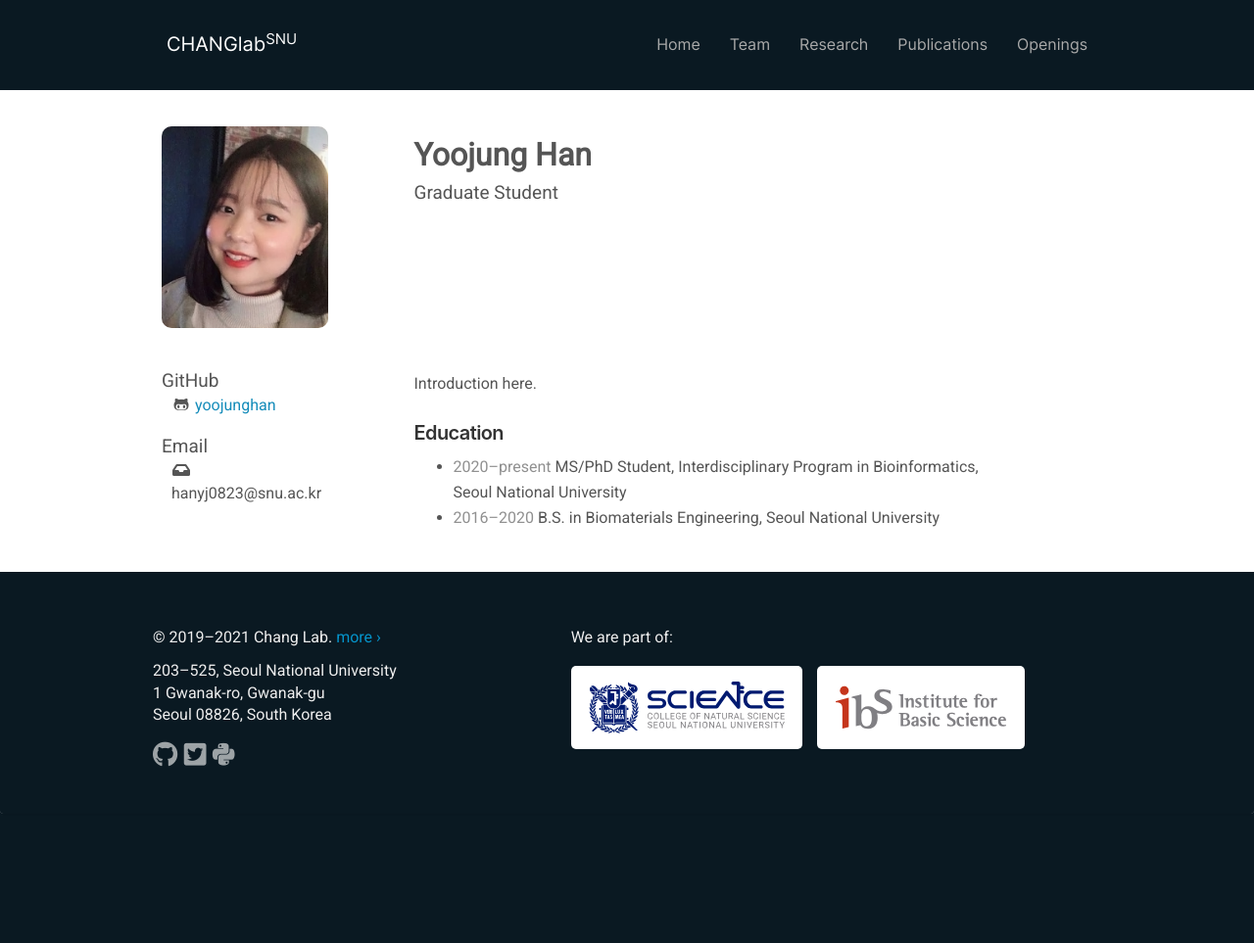
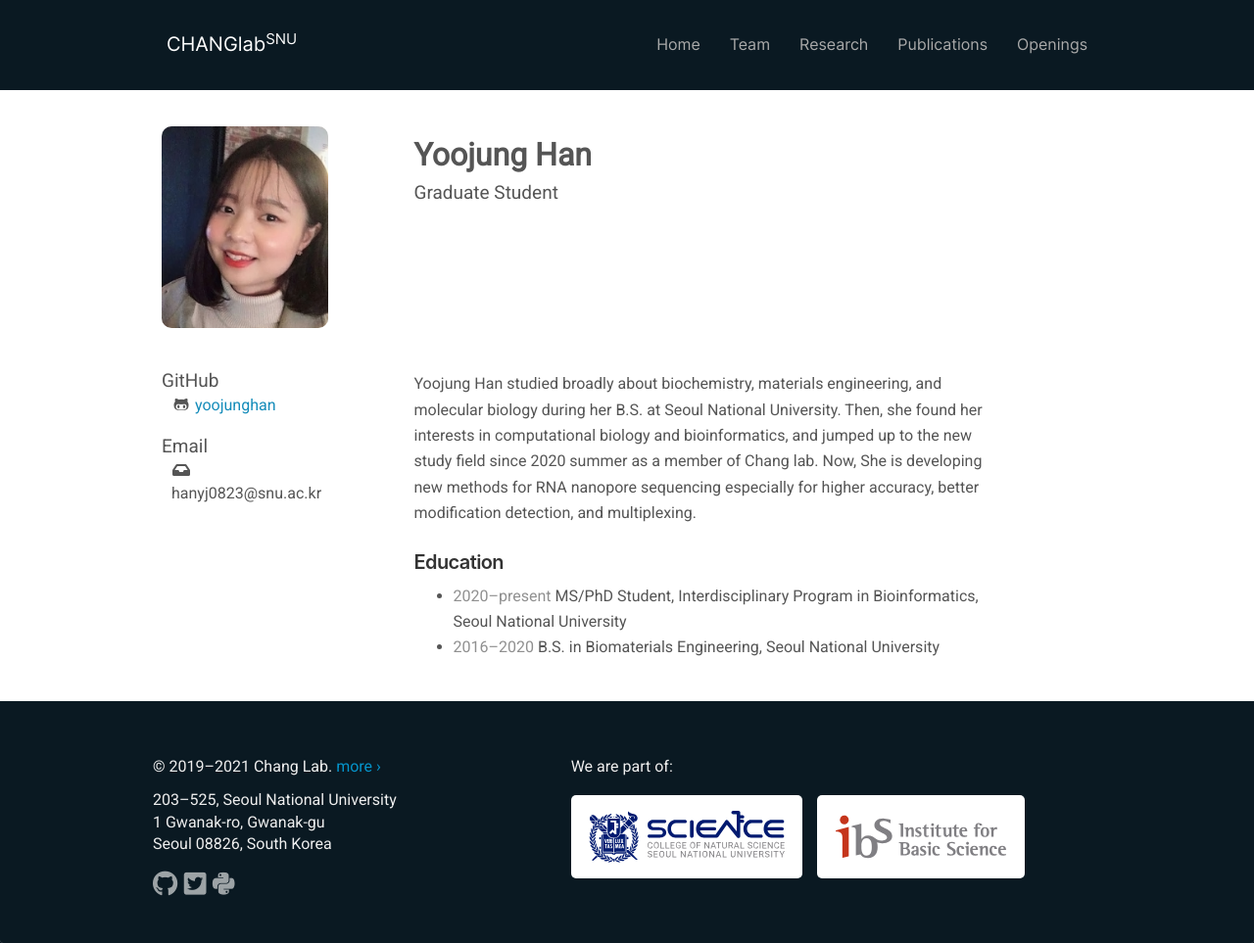
Before and after one commit to ChangLabSNU/ChangLabSNU.github.io, a Jekyll site: the page built from _pages/team/yoojung-han.md, in a window 1280 px wide and 963 px high. Shown: the whole window at 98% size. Built offline with Jekyll 4.4.1, drawn with Linux system fonts in a browser that asks for light colours; nearby versions of some CDN libraries; some web fonts are replaced.

Commit message:
update yoojung's introduction

```diff
--- a/_pages/team/yoojung-han.md
+++ b/_pages/team/yoojung-han.md
@@ -13,7 +13,12 @@ cv:
 permalink: /team/yoojung-han
 ---
 
-Introduction here.
+Yoojung Han studied broadly about biochemistry, materials engineering,
+and molecular biology during her B.S. at Seoul National University.
+Then, she found her interests in computational biology and bioinformatics,
+and jumped up to the new study field since 2020 summer as a member of Chang lab.
+Now, She is developing new methods for RNA nanopore sequencing especially for
+higher accuracy, better modification detection, and multiplexing.
 
 #### Education
 
```
